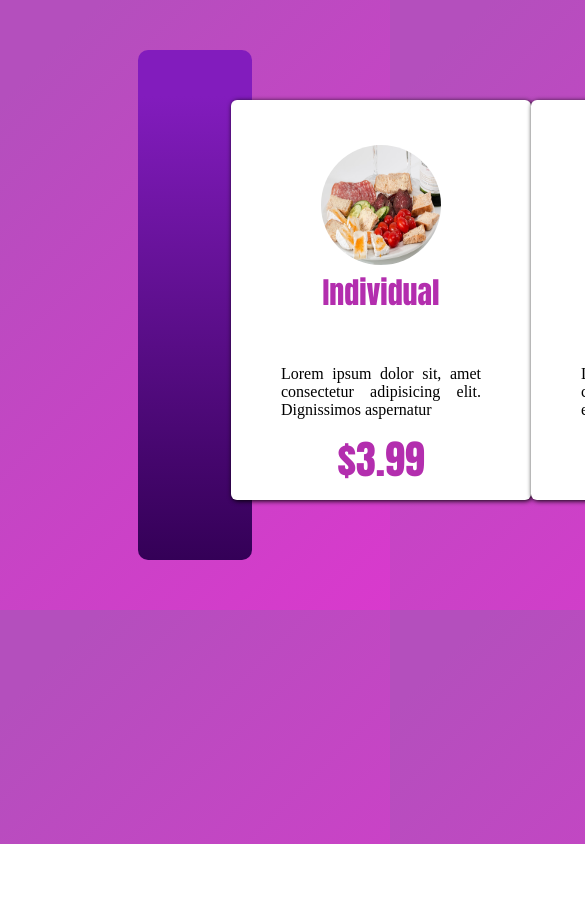
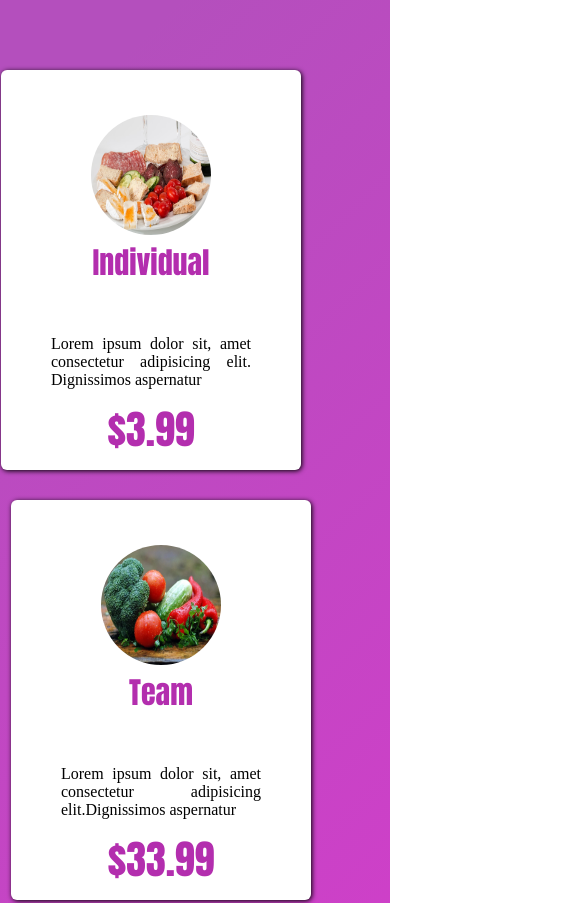
Before and after one commit to Michael7543/Proyectocss, a plain HTML site: page index.html in a window 390 px wide. Shown: the top 903 px of the page, 585 px wide, since content can reach past the window. Before the commit the page ends 844 px from the top, so only its background shows below. Drawn offline with Linux system fonts and the light colour scheme; a web font is replaced by a local one.

Commit message:
cambio10

```diff
--- a/style.css
+++ b/style.css
@@ -7,12 +7,14 @@ body{
     padding: 280px 50px 30px 13px;
     margin: 50px 130px;
     border-radius:10px 10px 10px 10px;
+
 }
 .tarjeta{
     display:inline-flex;
     margin: -100px 80px ;
     position: relative;
     bottom:130px;
+
 }
 .tarjeta-img1{
     border-radius: 6px;
@@ -20,6 +22,7 @@ body{
     box-shadow: 1px 1px 5px;
     height:400px;
     width: 300px;
+    right: 10px;
 
 }
 .tarjeta-img2{
@@ -29,6 +32,7 @@ body{
     height:400px;
     width: 300px;
 
+
 }
 .tarjeta-img3{
     border-radius: 6px;
@@ -36,6 +40,7 @@ body{
     box-shadow: 1px 1px 5px;
     height:400px;
     width: 300px;
+    left: 10px;
 
 }
 .tarjeta-img1 img{
@@ -128,3 +133,25 @@ p{
     transform:scale(1.10);
     z-index: 3;
 }
+@media  screen and (max-width: 400px){
+    body{
+        max-width: 100%;
+    }
+    .contenedor{
+        margin-left: -90px;
+        background-image: none;
+    }
+    .tarjeta{
+
+        display: flex;
+        flex-direction: column;
+        justify-content: center;
+
+    }
+    .tarjeta-img1{
+        bottom:30px;
+    }
+    .tarjeta-img3{
+        top: 30px;
+    }
+}
```
Also changed, not shown: index.html (+0 -1 lines).
